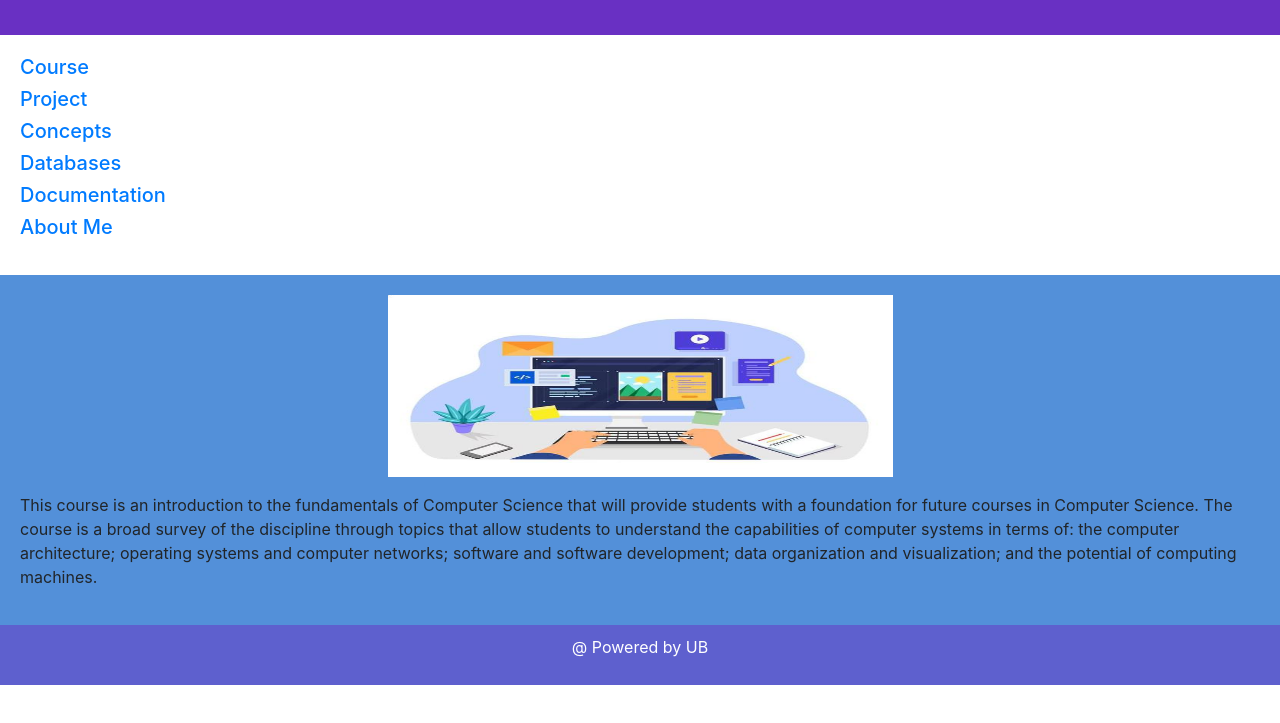
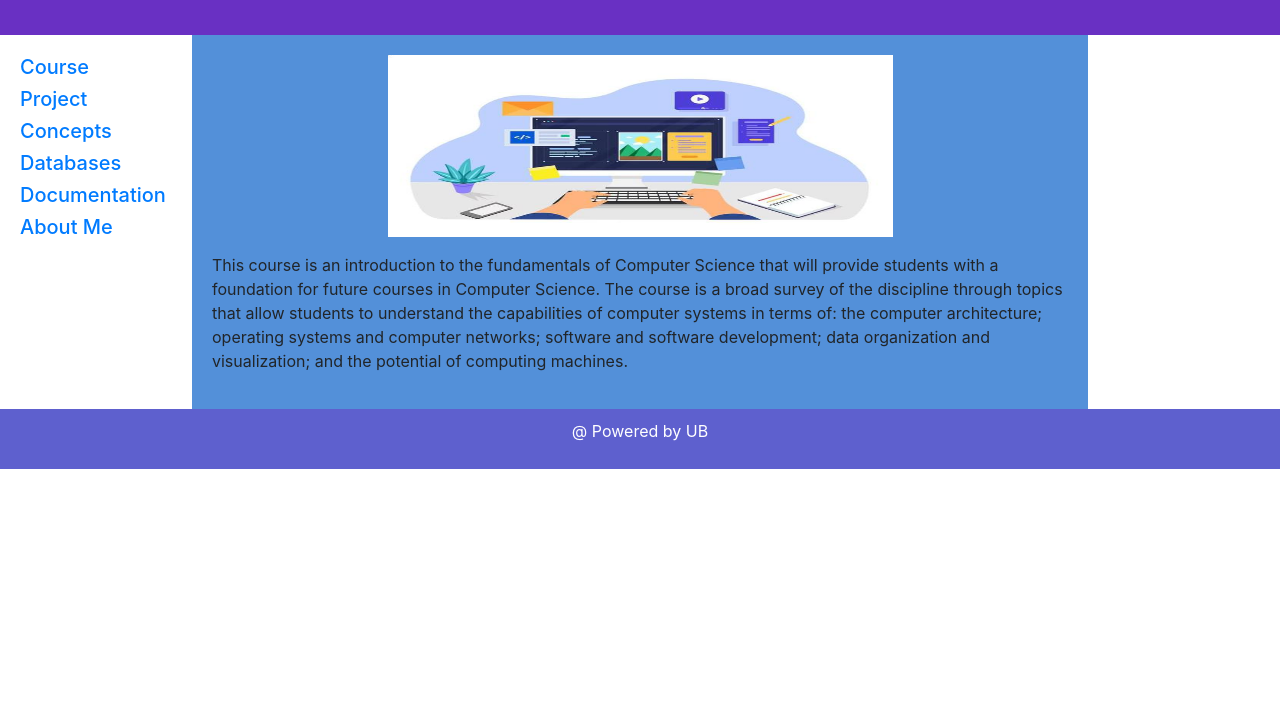
Before and after one commit to breemar/Foc, a plain HTML site: page index.html in a window 1280 px wide. Shown: the part 71-794 px from the top of the page. Drawn offline with nearby package versions, Linux system fonts and the light colour scheme.

Commit message:
style.css

```diff
--- a/style.css
+++ b/style.css
@@ -4,7 +4,6 @@
 
 body {
   font-family: Arial, Helvetica, sans-serif;
-  margin: 0;
 }
 
 /* Style the header */
@@ -16,18 +15,13 @@ header {
   color: white;
 }
 
-/* Create a flex container for main layout */
-.container {
-  display: flex;
-  flex-wrap: wrap;
-}
-
-/* Style the navigation */
+/* Create two columns/boxes that floats next to each other */
 nav {
-  flex: 1 1 15%; /* Flexbox shorthand for flex-grow, flex-shrink, flex-basis */
+  float: left;
+  width: 15%;
+  /*height: 300px;  only for demonstration, should be removed */
   background: #FFFFFF;
-  padding: 20px;
-  min-height: 200px; /* Set a minimum height */
+ padding: 20px;
 }
 
 /* Style the list inside the menu */
@@ -37,10 +31,18 @@ nav ul {
 }
 
 article {
-  flex: 1 1 70%; /* Flexbox shorthand for flex-grow, flex-shrink, flex-basis */
+  float: left;
   padding: 20px;
+  width: 70%;
   background-color: #5390D9;
-  min-height: 300px; /* Set a minimum height */
+  /* height: 300px;  only for demonstration, should be removed */
+}
+
+/* Clear floats after the columns */
+section:after {
+  content: "";
+  display: table;
+  clear: both;
 }
 
 /* Style the footer */
@@ -51,43 +53,21 @@ footer {
   color: white;
 }
 
-/* Responsive layout */
+/* Responsive layout - makes the two columns/boxes stack on top of each other instead of next to each other, on small screens */
 @media (max-width: 600px) {
   nav, article {
-    flex: 1 1 100%; /* Adjust to full width on smaller screens */
+    width: 100%;
+    height: auto;
   }
 }
+* {
+  box-sizing: border-box;
+}
 
-/* Additional styles for columns */
+/* Create two equal columns that floats next to each other */
 .column {
   float: left;
   width: 50%;
   padding: 10px;
+
 }
-
-/* Advanced selectors */
-/* Example of using pseudo-elements for styling */
-article::before {
-  content: '';
-  position: absolute;
-  top: 0;
-  left: 0;
-  width: 100%;
-  height: 100%;
-  background: rgba(83, 144, 217, 0.3);
-  z-index: -1;
-  transition: opacity 0.3s ease;
-  opacity: 0;
-}
-
-article:hover::before {
-  opacity: 1;
-}
-
-
-/* Clear floats after the columns */
-.row:after {
-  content: "";
-  display: table;
-  clear: both;
-}
```
